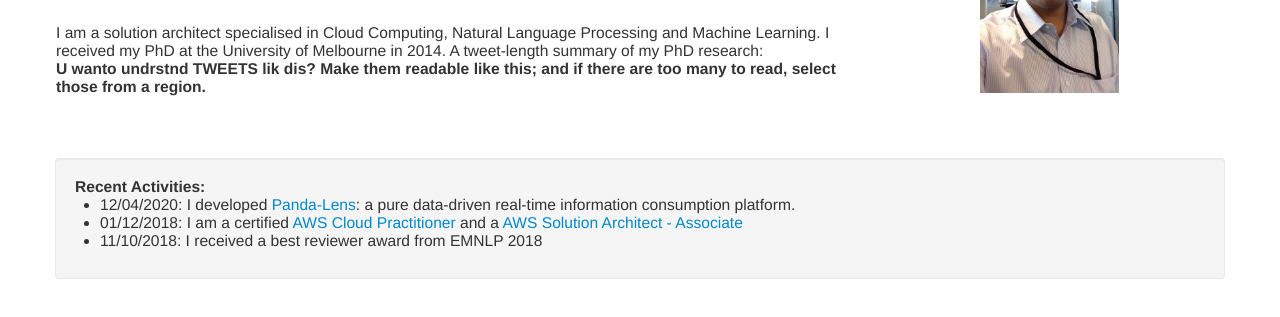
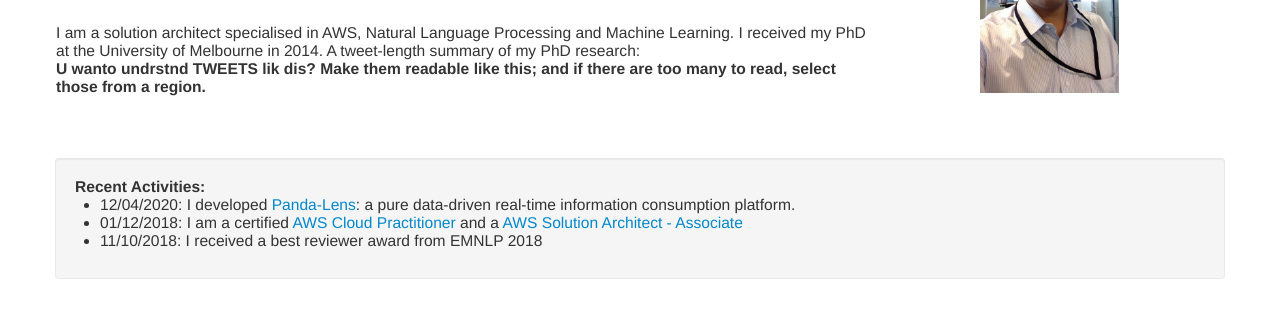
Before and after one commit to tq010or/tq010or.github.io, a plain HTML site: page index.html in a window 1280 px wide. Shown: the part 163-480 px from the top of the page. Drawn offline with Linux system fonts and the light colour scheme.

Commit message:
highlight AWS

```diff
--- a/index.html
+++ b/index.html
@@ -65,7 +65,7 @@
 
 <br>
 <p>
-I am a solution architect specialised in Cloud Computing, Natural Language Processing and Machine Learning. I received my PhD at the University of Melbourne in 2014.
+I am a solution architect specialised in AWS, Natural Language Processing and Machine Learning. I received my PhD at the University of Melbourne in 2014.
 A tweet-length summary of my PhD research: <br>
 <b>U wanto undrstnd TWEETS lik dis? Make them readable like this; and if there are too many to read, select those from a region.</b>
 </p>
```
